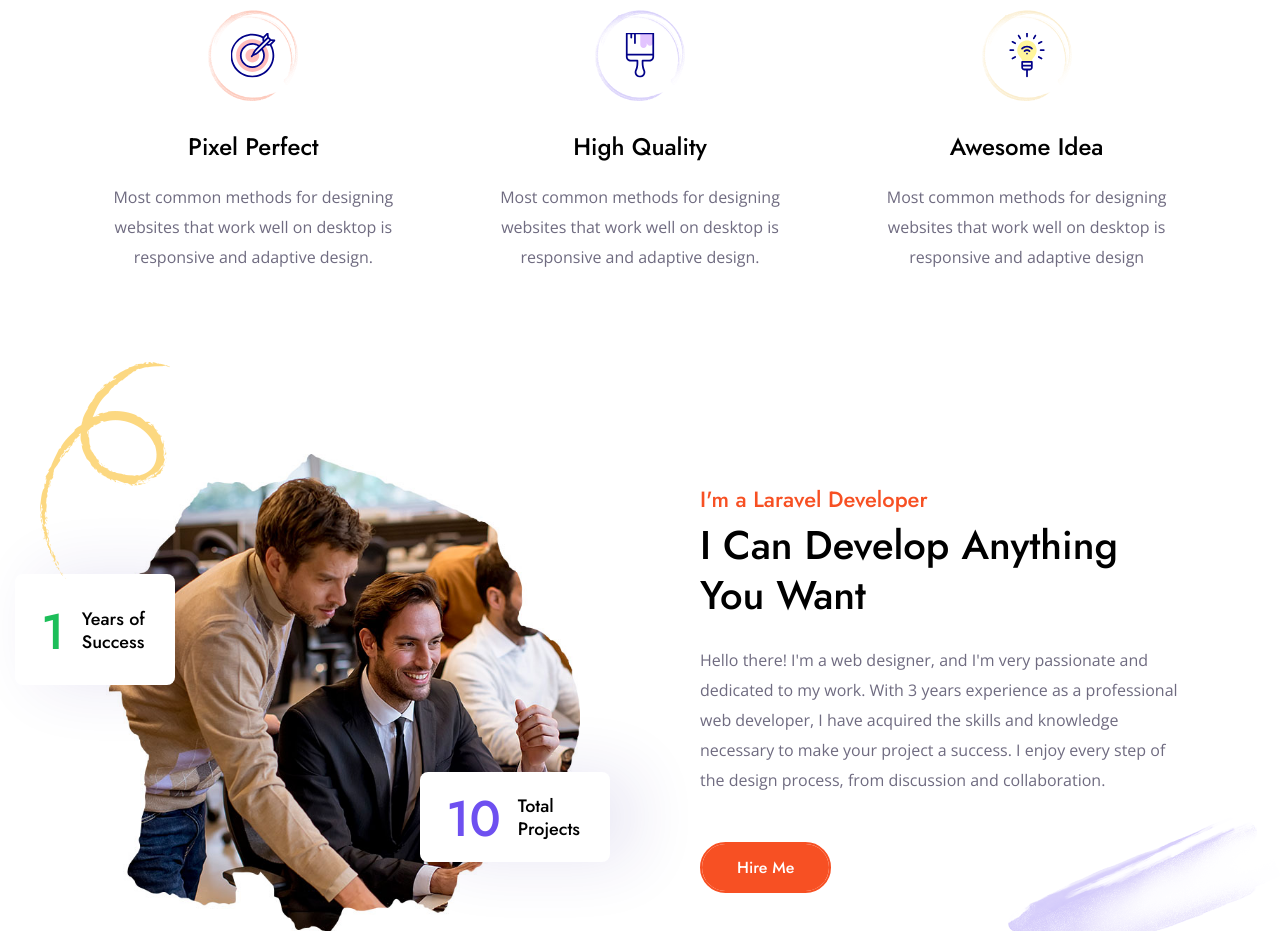
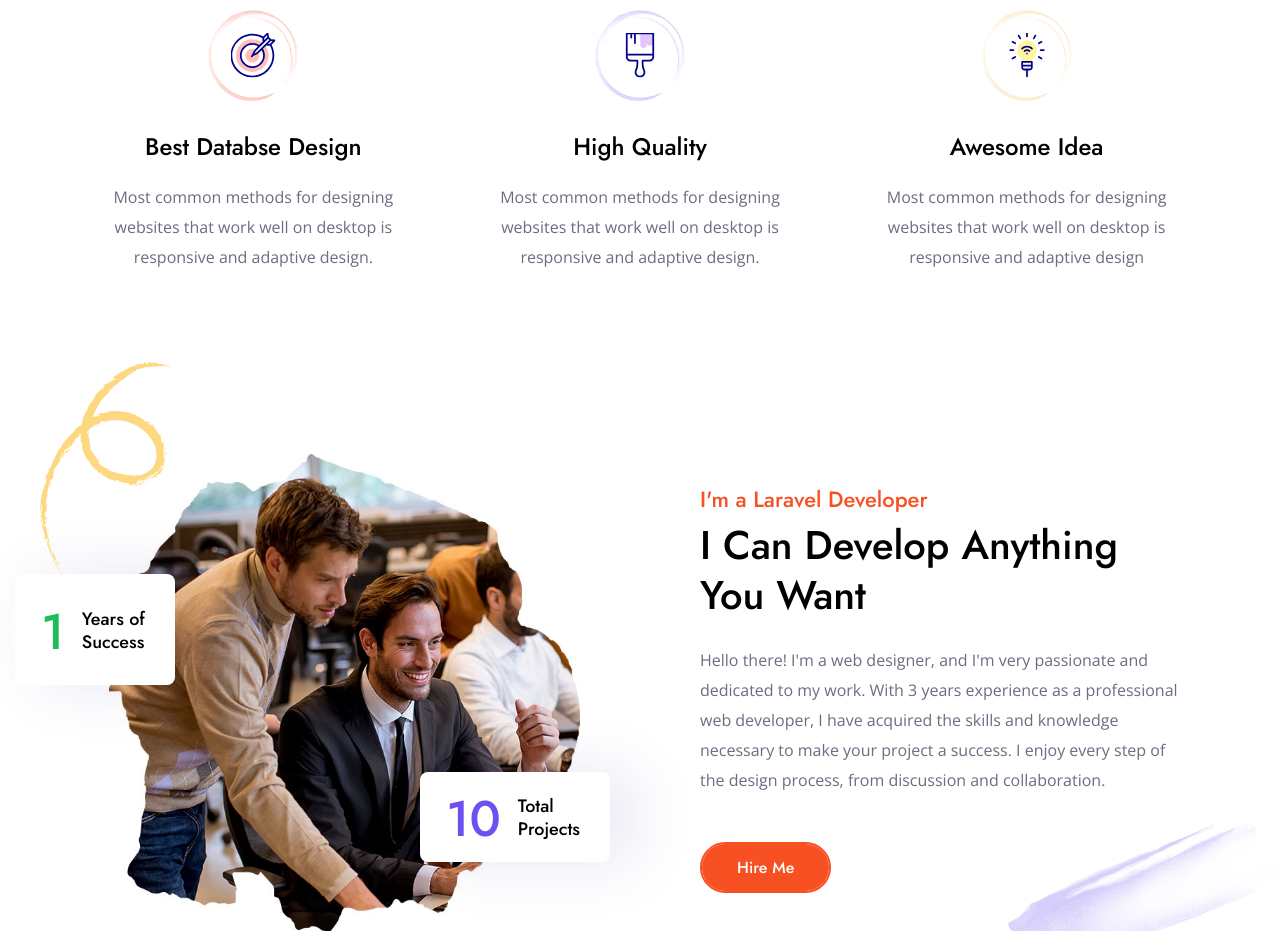
Before and after one commit to bappy767121/salmanmahmud.github.io, a plain HTML site: page index.html in a window 1280 px wide. Shown: the part 980-1911 px from the top of the page. Drawn offline with nearby package versions, Linux system fonts and the light colour scheme; no server answers; animation ran at ten frames a second.

Commit message:
update map

```diff
--- a/index.html
+++ b/index.html
@@ -150,7 +150,7 @@
 </span>
 </div>
 <div class="title">
-<h3>Pixel Perfect</h3>
+<h3>Best Databse Design</h3>
 </div>
 <div class="text">
 <p>Most common methods for designing websites that work well on desktop is responsive and adaptive design.</p>
```
